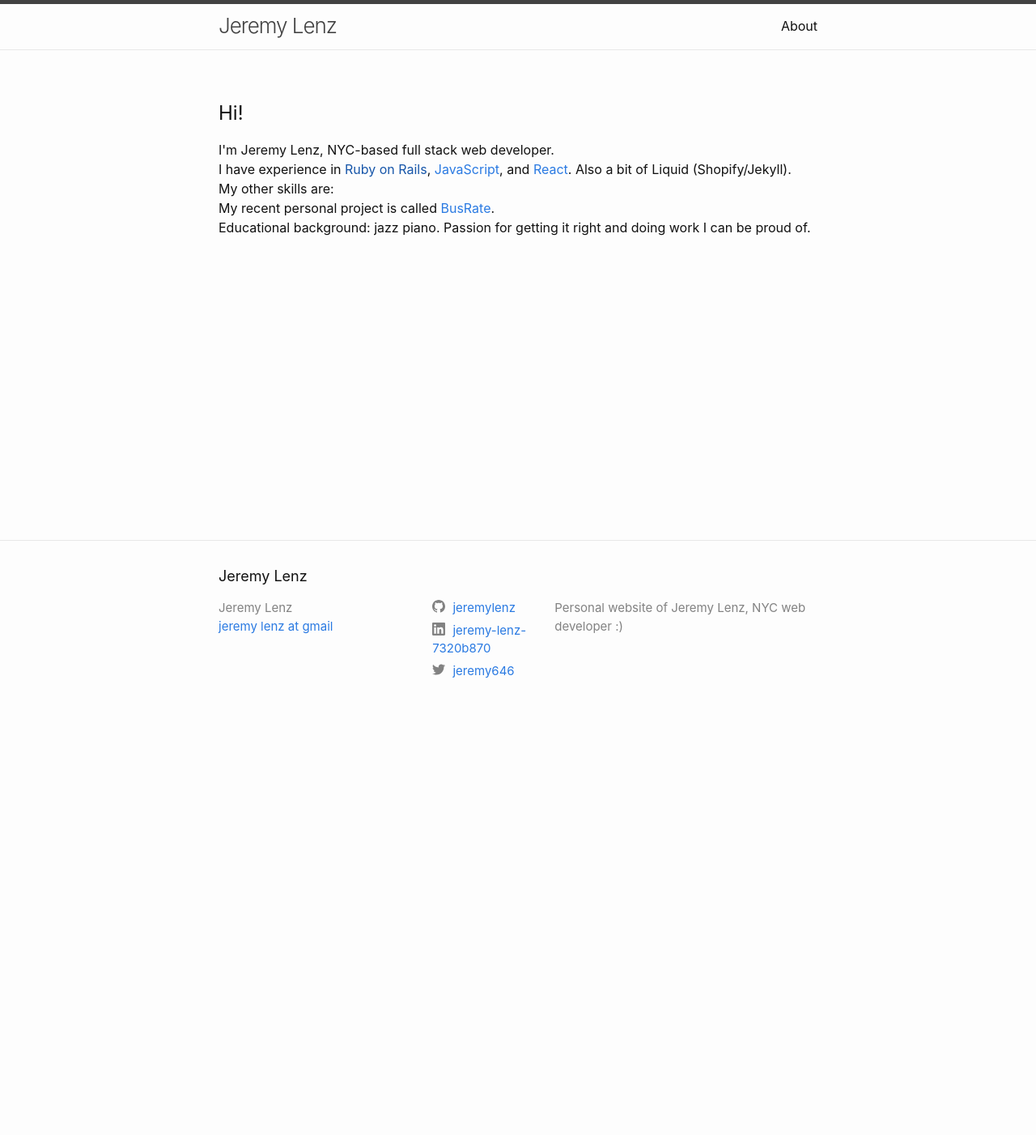
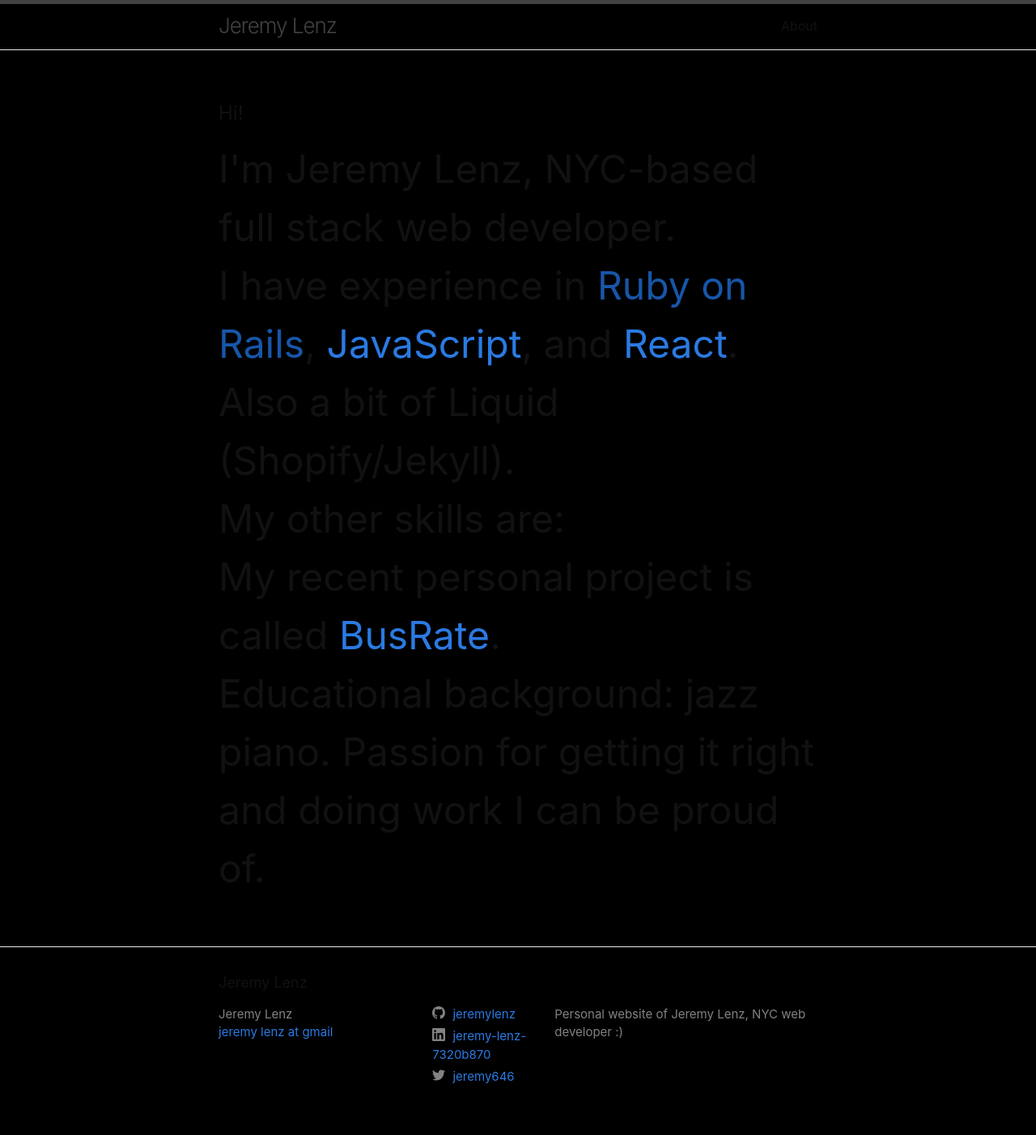
Before and after one commit to jeremylenz/jeremylenz.github.io, a Jekyll site: the page built from index.html, in a window 1280 px wide. Shown: the whole page at 81% size. Built offline with Jekyll 4.4.1, drawn with Linux system fonts in a browser that asks for light colours; before the commit the page ends 900 px from its top, so only the background shows below that.

Commit message:
wip styling

```diff
--- a/_sass/minima.scss
+++ b/_sass/minima.scss
@@ -11,7 +11,7 @@
 $spacing-unit:     30px !default;
 
 $text-color:       #111 !default;
-$background-color: #fdfdfd !default;
+$background-color: #000 !default;
 $brand-color:      #2a7ae2 !default;
 
 $grey-color:       #828282 !default;
--- a/assets/main.scss
+++ b/assets/main.scss
@@ -3,3 +3,7 @@
 ---
 
 @import "minima";
+
+div.big-sentence {
+  font-size: 3em;
+}
```
